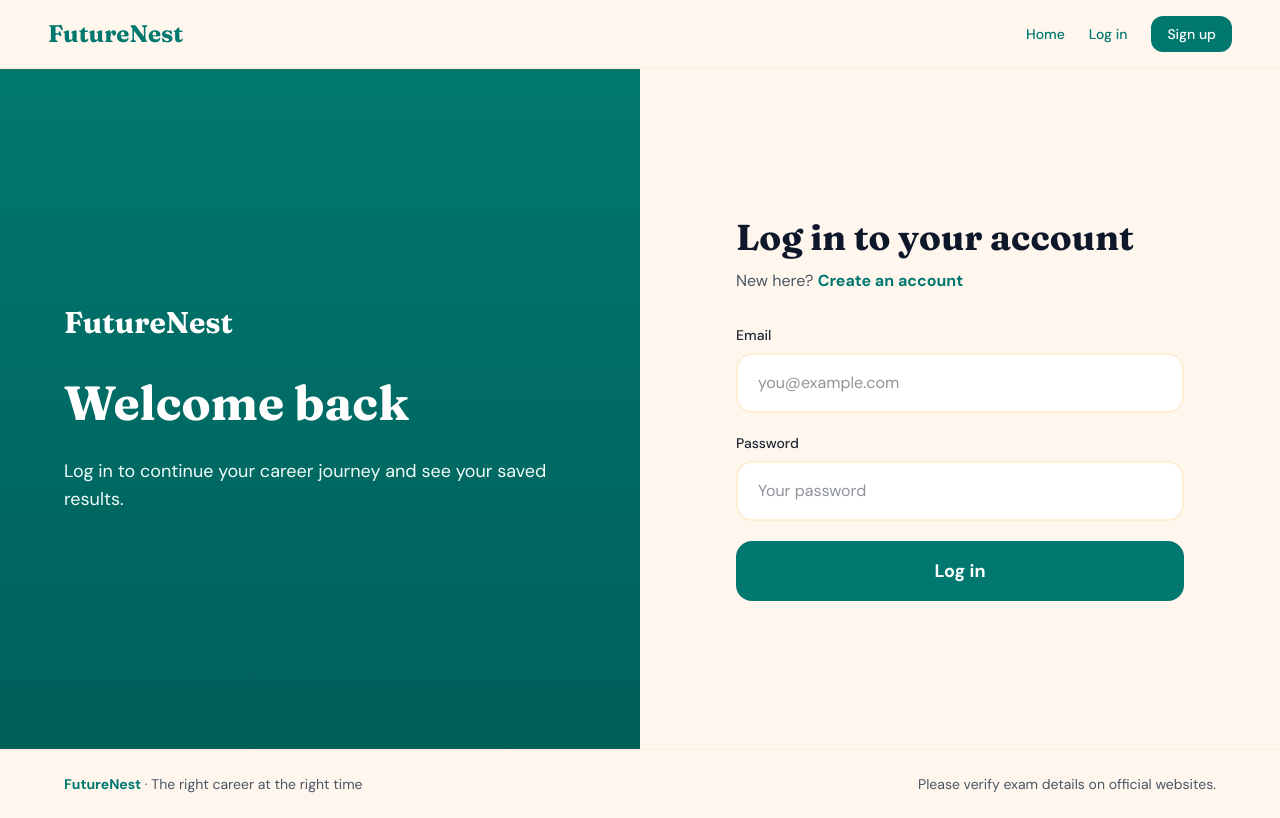
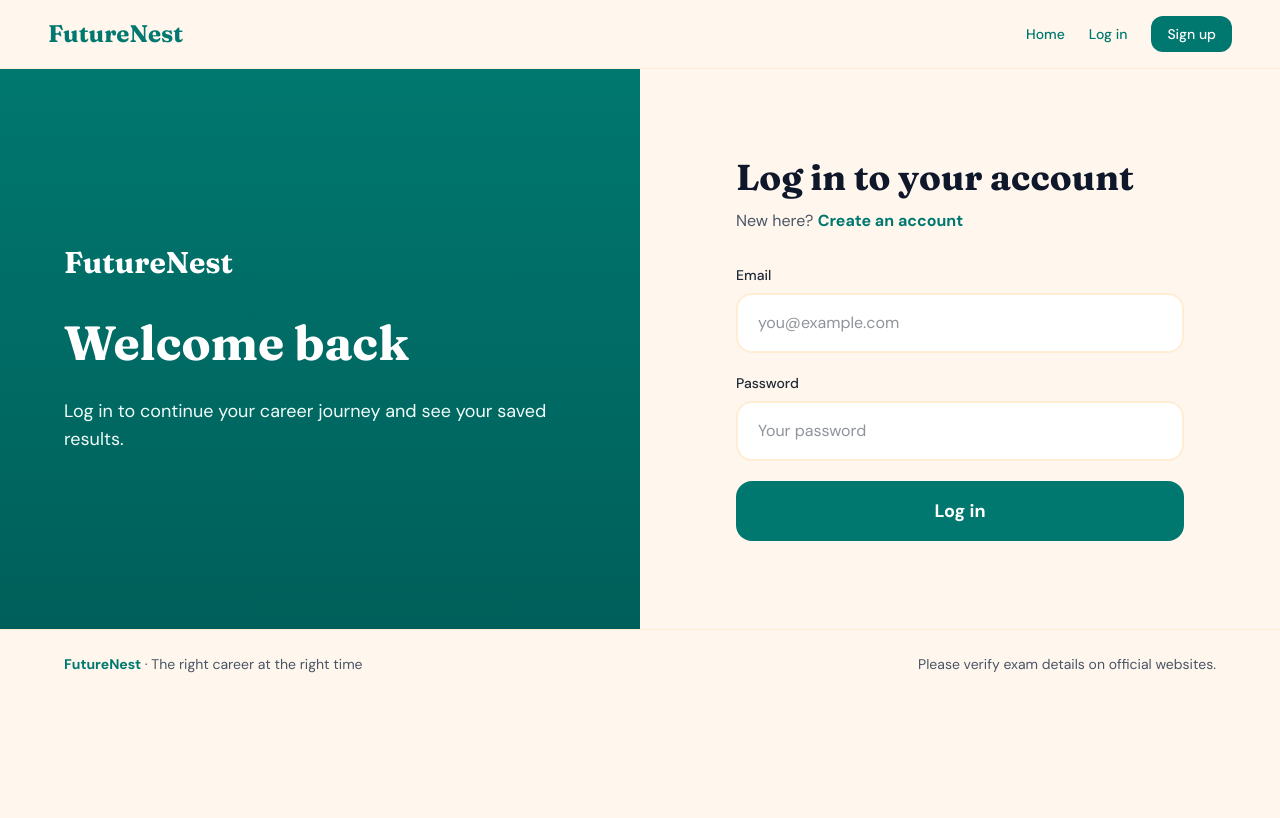
Before and after one commit to abhishekprajapativns/FutureNest, a React (Vite) app in the folder client/: page /login in a window 1280 px wide. Built offline with nearby package versions, Linux system fonts and the light colour scheme; no server answers.

Commit message:
Make Login page a smaller centered card

```diff
--- a/client/src/pages/Login.jsx
+++ b/client/src/pages/Login.jsx
@@ -15,7 +15,7 @@ function Login() {
   }
 
   return (
-    <main className="grid min-h-[85vh] md:grid-cols-2">
+    <main className="grid min-h-[70vh] md:grid-cols-2">
       {/* Left side: green panel (hidden on small phones) */}
       <div className="hidden bg-gradient-to-b from-teal-700 to-teal-800 p-16 text-white md:flex md:flex-col md:justify-center">
         <p className="font-heading text-3xl font-bold">FutureNest</p>
```
